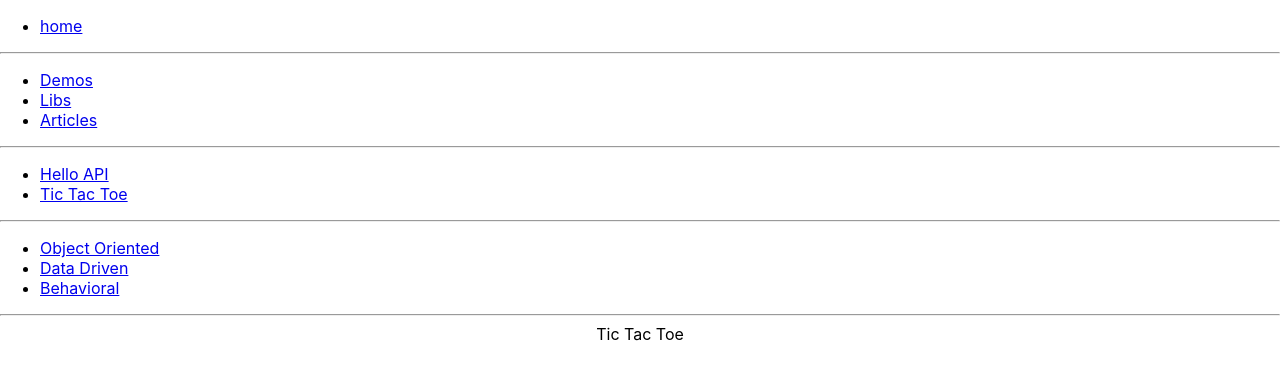
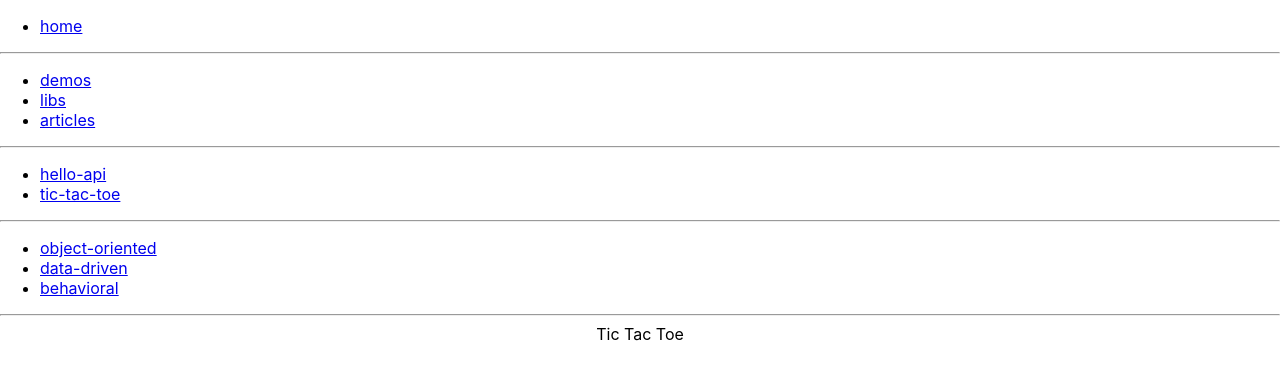
Before and after one commit to strangenoop/monorepo, a React (Create React App) app in the folder client/: page /demos/tic-tac-toe in a window 1280 px wide. Shown: the top 380 px of the page. Built offline with nearby package versions, Linux system fonts and the light colour scheme.

Commit message:
use transparent nav labels

```diff
--- a/client/src/app.tsx
+++ b/client/src/app.tsx
@@ -13,13 +13,13 @@ const App = () => {
       <hr />
       <ul>
         <li>
-          <Link to="/demos/">Demos</Link>
+          <Link to="/demos/">demos</Link>
         </li>
         <li>
-          <Link to="/libs/">Libs</Link>
+          <Link to="/libs/">libs</Link>
         </li>
         <li>
-          <Link to="/articles/">Articles</Link>
+          <Link to="/articles/">articles</Link>
         </li>
       </ul>
       <hr />
--- a/client/src/demos/demos.tsx
+++ b/client/src/demos/demos.tsx
@@ -8,10 +8,10 @@ const Demos = () => {
     <Router>
       <ul>
         <li>
-          <Link to="/demos/hello-api/">Hello API</Link>
+          <Link to="/demos/hello-api/">hello-api</Link>
         </li>
         <li>
-          <Link to="/demos/tic-tac-toe/">Tic Tac Toe</Link>
+          <Link to="/demos/tic-tac-toe/">tic-tac-toe</Link>
         </li>
       </ul>
       <hr />
--- a/client/src/demos/tic-tac-toe/tic-tac-toe.tsx
+++ b/client/src/demos/tic-tac-toe/tic-tac-toe.tsx
@@ -8,13 +8,13 @@ const TicTacToe = () => {
     <Router>
       <ul>
         <li>
-          <Link to="/demos/tic-tac-toe/object-oriented">Object Oriented</Link>
+          <Link to="/demos/tic-tac-toe/object-oriented">object-oriented</Link>
         </li>
         <li>
-          <Link to="/demos/tic-tac-toe/data-driven">Data Driven</Link>
+          <Link to="/demos/tic-tac-toe/data-driven">data-driven</Link>
         </li>
         <li>
-          <Link to="/demos/tic-tac-toe/behavioral">Behavioral</Link>
+          <Link to="/demos/tic-tac-toe/behavioral">behavioral</Link>
         </li>
       </ul>
       <hr />
```
